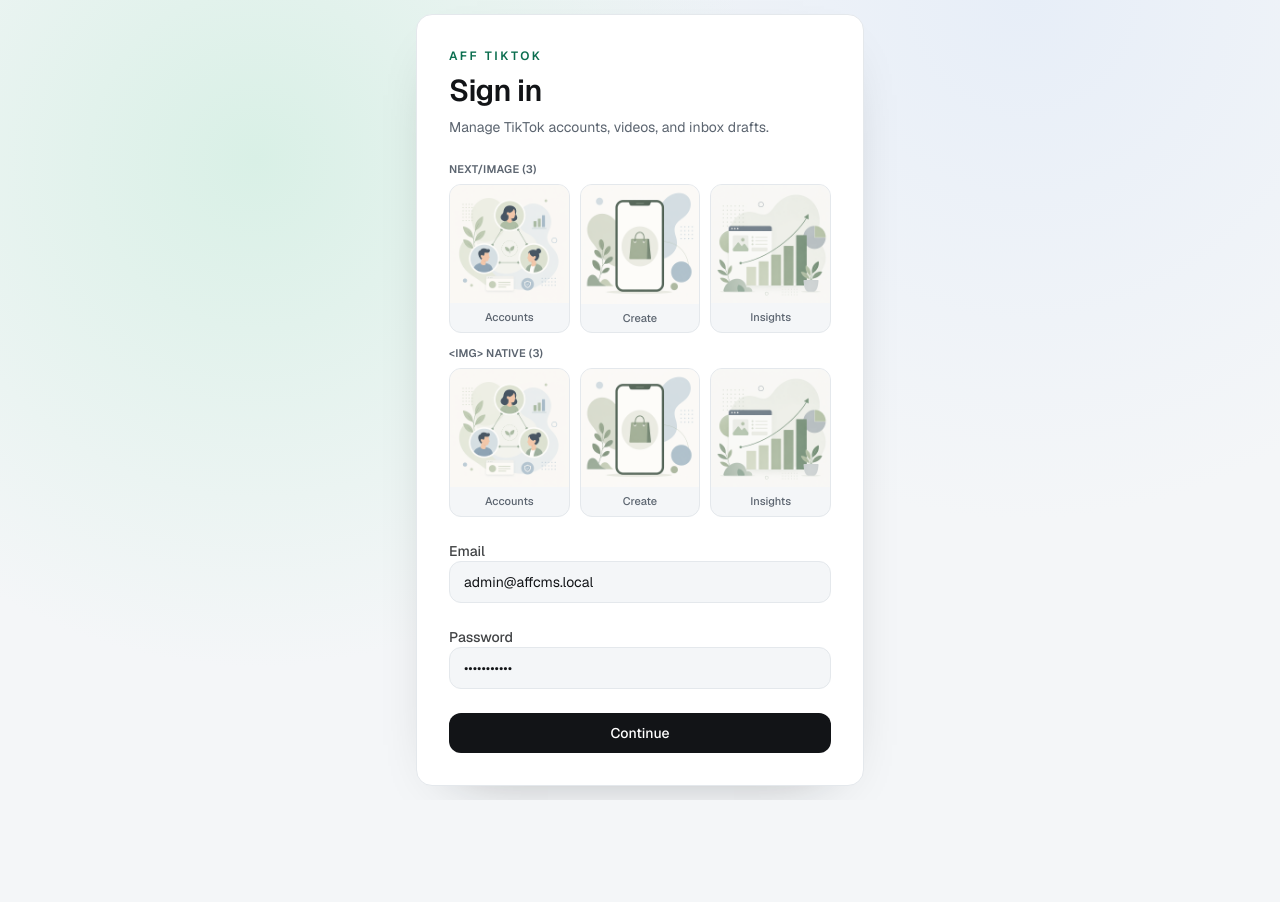
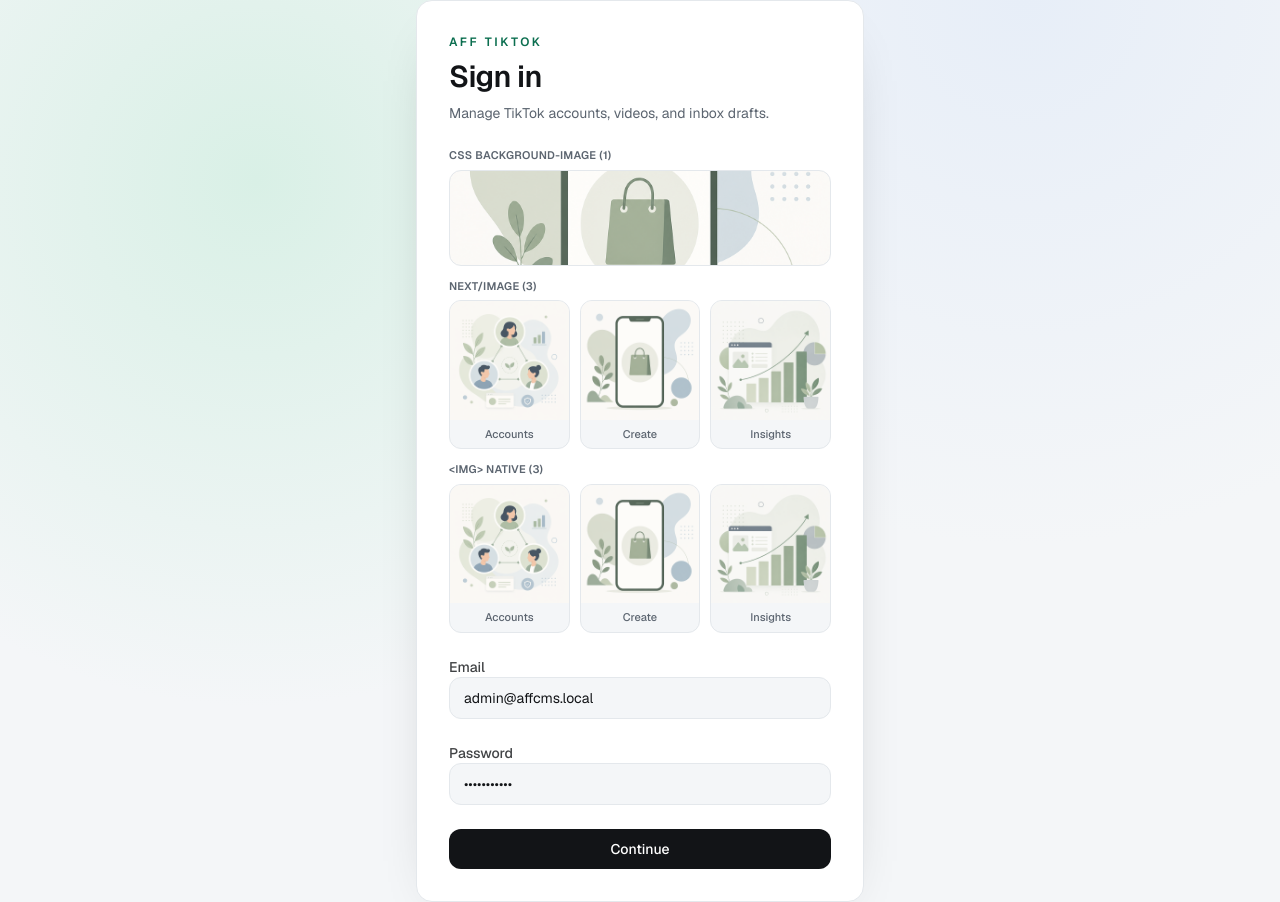
Before and after one commit to tunglethanh1998/aff-cms, a Next.js app in the folder apps/web/: page /login in a window 1280 px wide. Before the commit the page ends 800 px from the top, so only its background shows below. Built offline with nearby package versions, Linux system fonts and the light colour scheme; no server answers.

Commit message:
feat: test new image v3

```diff
--- a/apps/web/next.config.ts
+++ b/apps/web/next.config.ts
@@ -1,5 +1,4 @@
 import type { NextConfig } from "next";
-
 
 const ASSET_CACHE = `public, max-age=31536000, immutable`;
 const STATIC_ASSET_PATTERNS = ["/images/(.*)"];
@@ -7,7 +6,7 @@
 const nextConfig: NextConfig = {
   output: "standalone",
 
-    async headers() {
+  async headers() {
     return [
       ...STATIC_ASSET_PATTERNS.map((source) => ({
         source,
--- a/apps/web/src/app/login/page.tsx
+++ b/apps/web/src/app/login/page.tsx
@@ -67,6 +67,18 @@
         </div>
 
         <div className="space-y-3">
+          <div className="space-y-1.5">
+            <p className="text-[11px] font-semibold tracking-wide text-muted uppercase">
+              CSS background-image (1)
+            </p>
+            <div
+              role="img"
+              aria-label="Login background image cache test"
+              title="/images/login-create.png via background-image"
+              className="h-24 w-full rounded-xl border border-line bg-cover bg-center bg-[url('/images/login-create.png')]"
+            />
+          </div>
+
           <div className="space-y-1.5">
             <p className="text-[11px] font-semibold tracking-wide text-muted uppercase">
               next/image (3)
```
